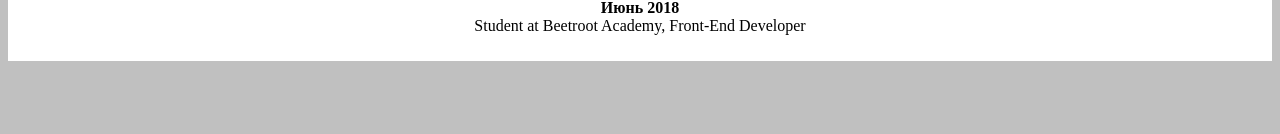
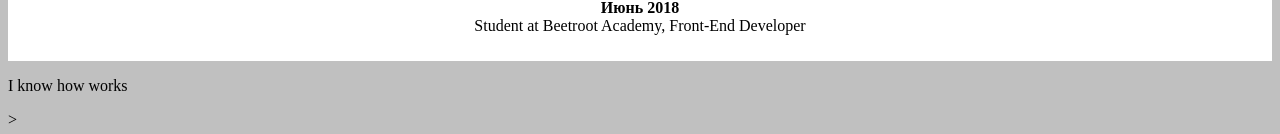
Before and after one commit to Lyudok/cv, a plain HTML site: page index.html in a window 1280 px wide. Shown: the part 772-906 px from the top of the page. Before the commit the page ends 848 px from the top, so only its background shows below. Drawn offline with Linux system fonts and the light colour scheme.

Commit message:
I know pull

```diff
--- a/index.html
+++ b/index.html
@@ -34,6 +34,7 @@
 		<p><strong>Июнь 2018</strong><br>
 		Student at Beetroot Academy, Front-End Developer </p>
 	</div>
+	<p>I know how works</p>>
 
 </body>
 </html>
```
